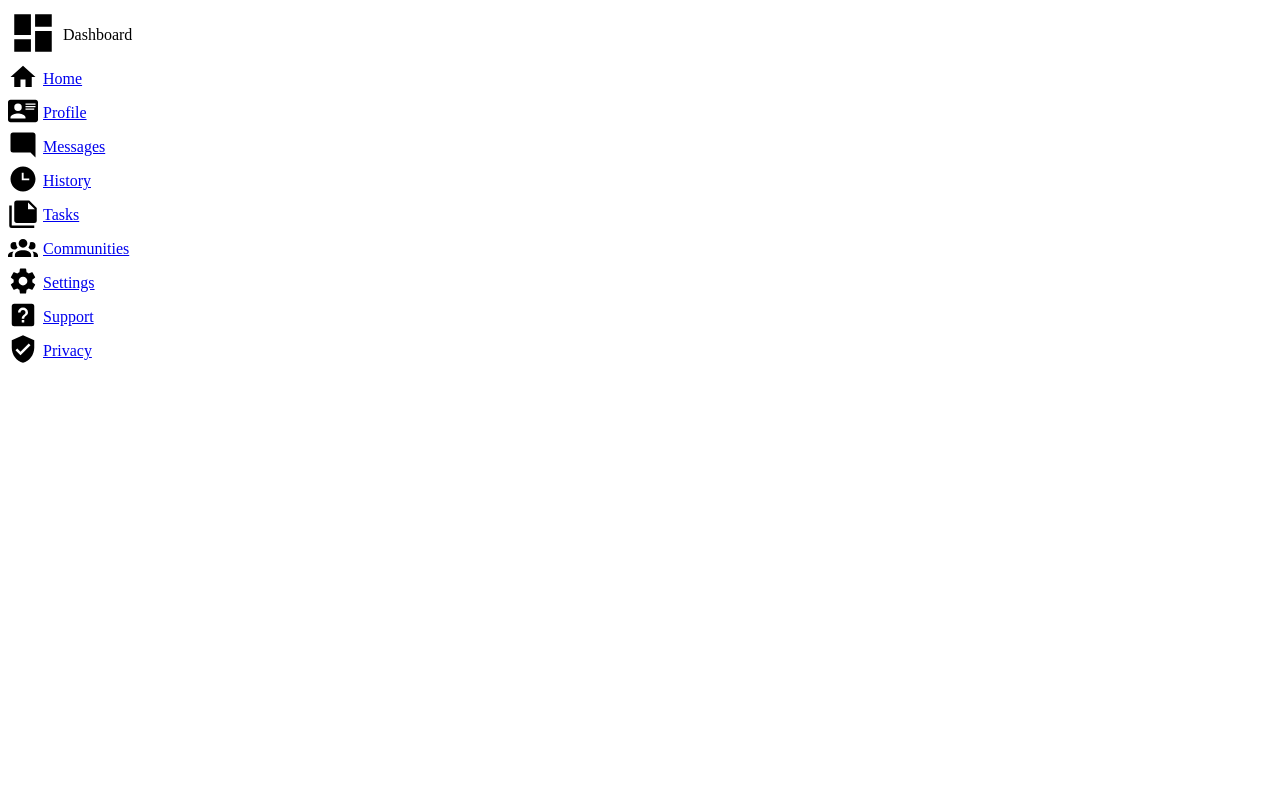
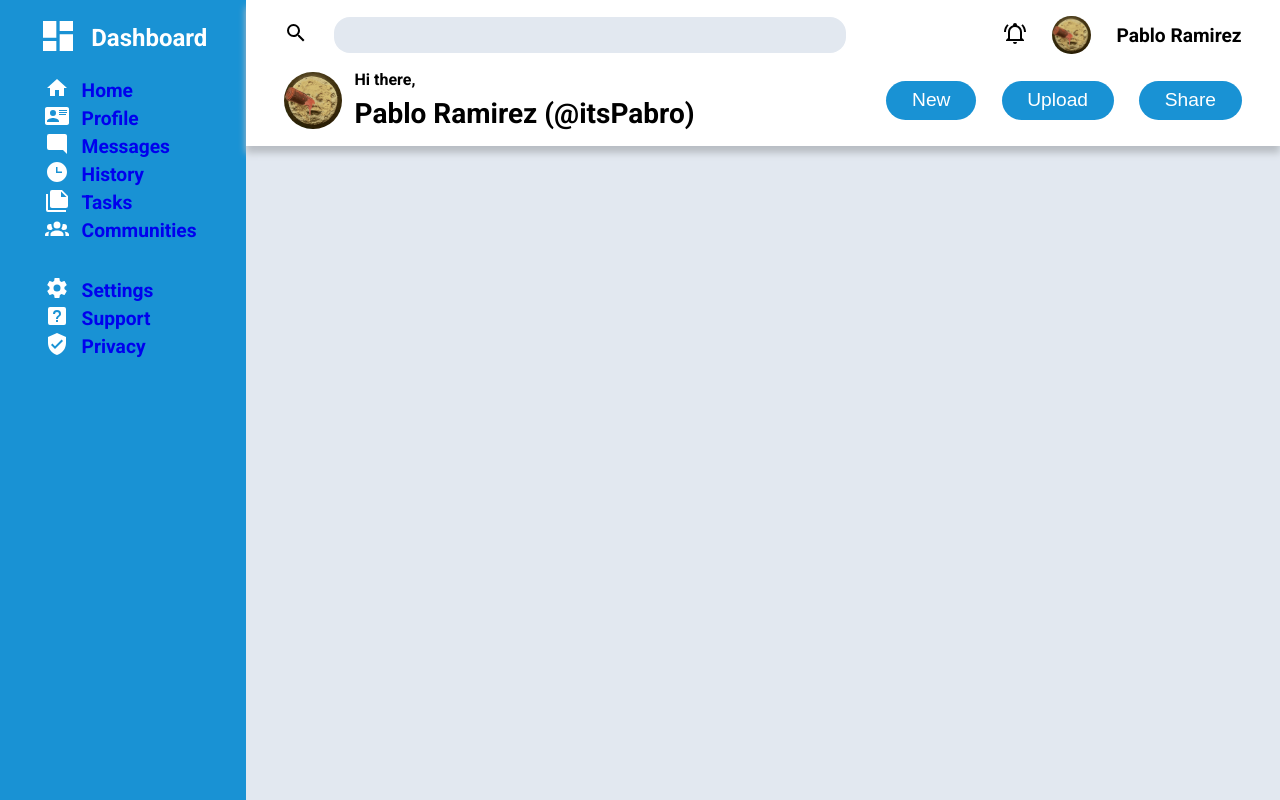
Before and after one commit to itspabro/the_odin_project_work, a plain HTML site: page admin-dashboard/html.html in a window 1280 px wide. Drawn offline with Linux system fonts and the light colour scheme.

Commit message:
Finish sidebar and topbar
Start gathering photo assets for profile pictures.

```diff
--- a/admin-dashboard/css.css
+++ b/admin-dashboard/css.css
@@ -1,14 +1,160 @@
+@import url('https://fonts.googleapis.com/css2?family=Roboto:ital,wght@0,100..900;1,100..900&display=swap');
+
+html {
+	font-family: "Roboto";
+	font-size: calc(8px + 1vh);
+}
+
+body {
+	margin: 0px;
+	padding: 0px;
+}
+
+a {
+	text-decoration: none;
+}
+
+.container a:visited {
+	color: white;
+}
+
+.container {
+	display: grid;
+	grid-template-columns: 1fr 5fr;
+	grid-template-rows: auto 1fr;
+	height: 100vh;
+}
+
+.sidebar {
+	grid-area: 1 / 1 / 3 / 2;
+	background-color: #1992D4;
+	color: white;
+
+	padding: 2vh 3vw;
+}
+
 .navTitle,
 .navLink{
 	display: flex;
 	align-items: center;
-	gap: 5px;
+	gap: 1vw;
+}
+
+.navLinkCard {
+padding: 2vh 0.5vw;
+}
+
+.navTitleName {
+	font-size: 1.5rem;
+	font-weight: 700;
+}
+
+.navName {
+	font-size: 1.2rem;
+	font-weight: 700;
 }
 
 .navTitleIcon>svg {
-	height: 50px;
+	height: 5vh;
+	filter: brightness(0) invert(1);
 }
 
 .navIcon>svg {
-	height: 30px;
+	height: 3vh;
+	filter: brightness(0) invert(1);
 }
+
+.topbar {
+	z-index: 10;
+	grid-area: 1 / 2 / 2 / 3;
+	box-shadow: 0px 7px 7px 0px #B9BEC4;
+
+	display: flex;
+	flex-direction: column;
+	gap: 2vh;
+
+	padding: 2vh 3vw;
+}
+
+.topbar1,
+.topbar2 {
+	display: flex;
+	justify-content: space-between;
+	align-items: center;
+}
+
+.topIcon>svg {
+	height: 3vh;
+}
+
+.search,
+.account {
+	display: flex;
+	align-items: center;
+	gap: 2vw;
+}
+
+.searchBar input {
+	background-color: #E2E8F0;
+	border-radius: 1rem;
+	border: none;
+	padding: 0.5vh 0.5vw;
+	width: 40vw;
+	font-size: 1.5rem;
+}
+
+.accountName {
+	font-size: 1.2rem;
+	font-weight: 700;
+}
+
+.welcome {
+	display: flex;
+	align-items: center;
+	gap: 1vw;
+}
+
+.welcomeMessage {
+	display: flex;
+	flex-direction: column;
+	gap: 1vh;
+}
+
+.hiThere {
+	font-weight: 700;
+}
+
+.heroAccountName {
+	font-size: 1.75rem;
+	font-weight: 700;
+}
+
+.heroPfp {
+	border-radius: 50%;
+	/*width: 120px;*/
+	width: 4.5vw;
+}
+
+.pfp {
+	border-radius: 50%;
+	width: 3vw;
+}
+
+.projectButtons {
+	display: flex;
+	gap: 2vw;
+}
+
+.btnProject {
+	background-color: #1992D4;
+	border: none;
+	border-radius: 25px;
+	color: white;
+	padding: 1.1vh 2vw;
+	font-size: 1.2rem;
+}
+
+.content {
+	grid-area: 2 / 2 / 3 / 3;
+	background-color: #E2E8F0;
+}
--- a/admin-dashboard/html.html
+++ b/admin-dashboard/html.html
@@ -111,6 +111,39 @@
             </div>
 
             <div class="topbar">
+                <div class="topbar1">
+                    <div class="search">
+                        <div class="searchIcon topIcon">
+                            <svg xmlns="http://www.w3.org/2000/svg" viewBox="0 0 24 24"><title>magnify</title><path d="M9.5,3A6.5,6.5 0 0,1 16,9.5C16,11.11 15.41,12.59 14.44,13.73L14.71,14H15.5L20.5,19L19,20.5L14,15.5V14.71L13.73,14.44C12.59,15.41 11.11,16 9.5,16A6.5,6.5 0 0,1 3,9.5A6.5,6.5 0 0,1 9.5,3M9.5,5C7,5 5,7 5,9.5C5,12 7,14 9.5,14C12,14 14,12 14,9.5C14,7 12,5 9.5,5Z" /></svg>
+                        </div>
+                        <div class="searchBar">
+                            <form action="#">
+                                <input type="search" id="inputSearchBar" name="inputSearchBar">
+                            </form>
+                        </div>
+                    </div>
+                    <div class="account">
+                        <div class="notificationIcon topIcon">
+                            <svg xmlns="http://www.w3.org/2000/svg" viewBox="0 0 24 24"><title>bell-ring-outline</title><path d="M10,21H14A2,2 0 0,1 12,23A2,2 0 0,1 10,21M21,19V20H3V19L5,17V11C5,7.9 7.03,5.17 10,4.29C10,4.19 10,4.1 10,4A2,2 0 0,1 12,2A2,2 0 0,1 14,4C14,4.1 14,4.19 14,4.29C16.97,5.17 19,7.9 19,11V17L21,19M17,11A5,5 0 0,0 12,6A5,5 0 0,0 7,11V18H17V11M19.75,3.19L18.33,4.61C20.04,6.3 21,8.6 21,11H23C23,8.07 21.84,5.25 19.75,3.19M1,11H3C3,8.6 3.96,6.3 5.67,4.61L4.25,3.19C2.16,5.25 1,8.07 1,11Z" /></svg>
+                        </div>
+                        <img class="pfp" src="meliesLune.png" alt="account profile picture">
+                        <div class="accountName">Pablo Ramirez</div>
+                    </div>
+                </div>
+                <div class="topbar2">
+                    <div class="welcome">
+                        <img class="heroPfp" src="meliesLune.png" alt="account profile picture">
+                        <div class="welcomeMessage">
+                            <div class="hiThere">Hi there,</div>
+                            <div class="heroAccountName">Pablo Ramirez (@itsPabro)</div>
+                        </div>
+                    </div>
+                    <div class="projectButtons">
+                        <button type="button" class="btnProject">New</button>
+                        <button type="button" class="btnProject">Upload</button>
+                        <button type="button" class="btnProject">Share</button>
+                    </div>
+                </div>
             </div>
 
             <div class="content">
```
Also changed, not shown: admin-dashboard/karsten-winegeart-NE0XGVKTmcA-unsplash.jpg (added), admin-dashboard/meliesLune.png (added), 3 other files.
